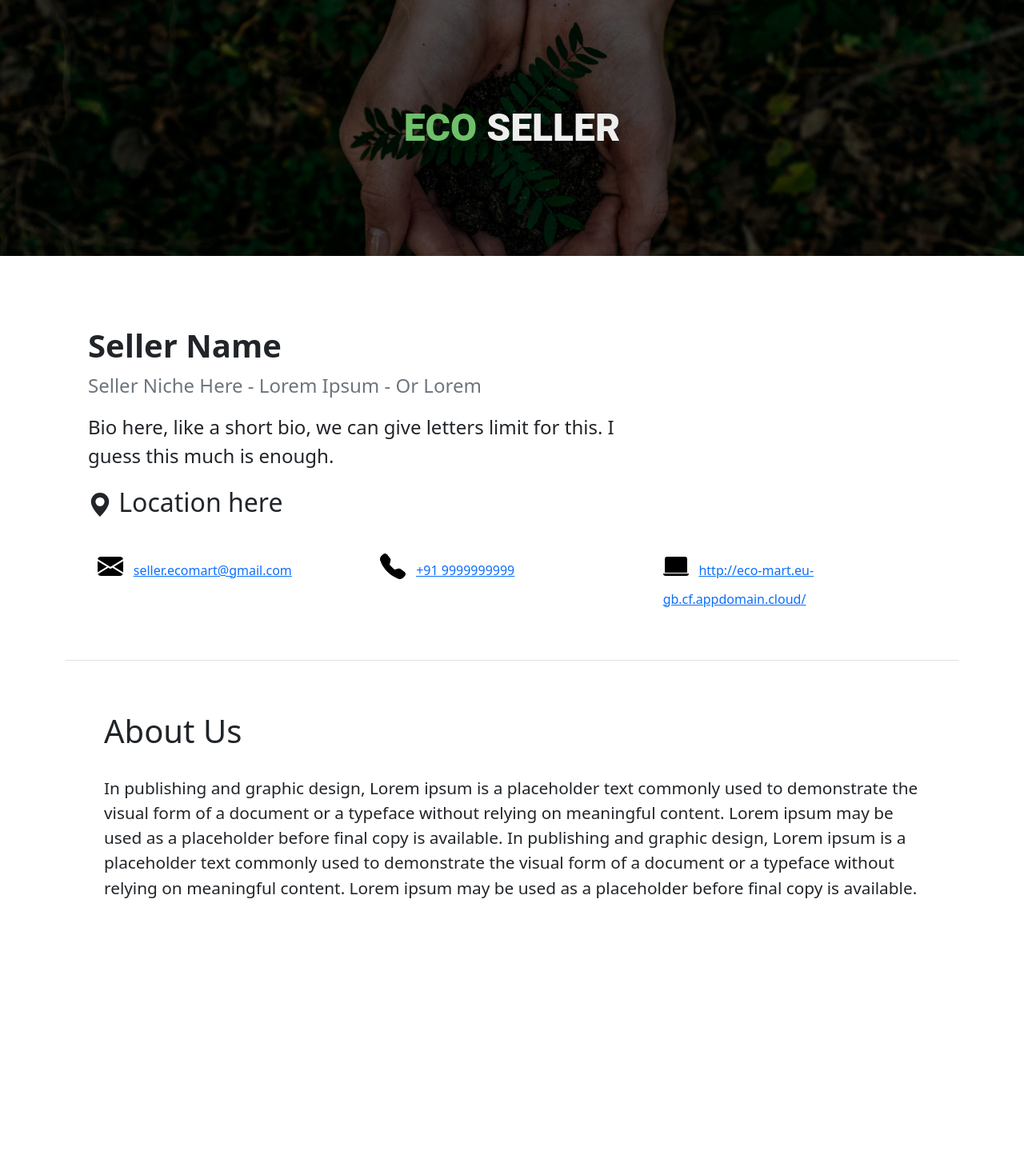
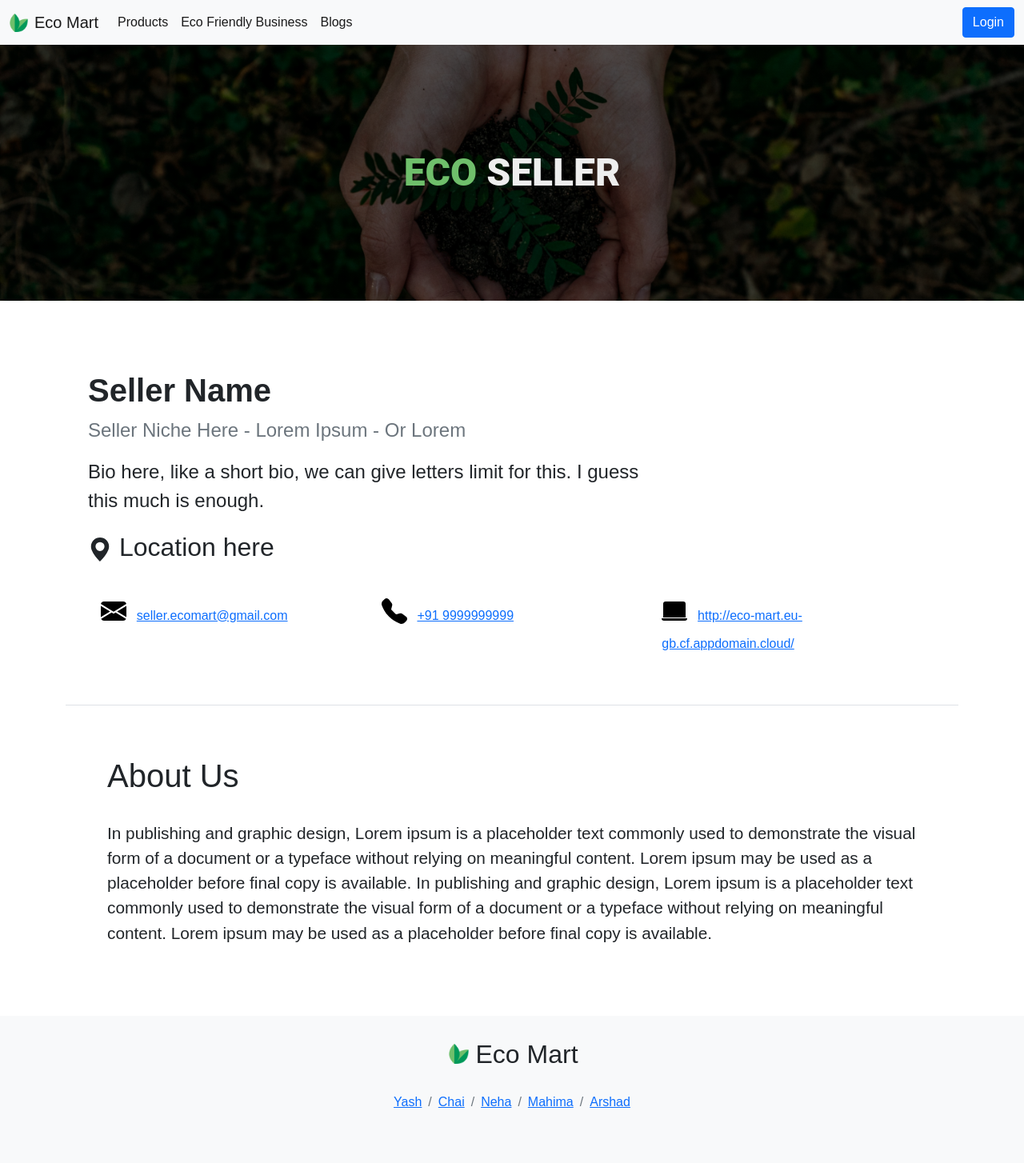
Before and after one commit to YashKandalkar/eco-mart, a Flask app: template templates/sellerprofile.html in a window 1280 px wide. Shown: the whole page at 80% size. Before the commit the page ends 1123 px from the top, so only its background shows below. Run offline with Flask 2, Linux system fonts and the light colour scheme; the template is opened without the code that fills it, so the values that code supplies are empty; parts of the project's set-up code (start-up, migrations or seed data) failed here and were passed over; some libraries are stand-ins or nearby versions.

Commit message:
feat: few changes

```diff
--- a/ecomart.py
+++ b/ecomart.py
@@ -82,6 +82,7 @@ def seller_details(emailId):
     user = current_user if current_user.is_authenticated else None
     product_detail = getSellerDetail(id)
     # TODO: add new attributes to the users db table, modify getSellerDetail function as per db, redirect user to seller_detail.html page
+    return render_template('sellerprofile.html')
 
 
 @app.route('/add_product', methods=['GET', 'POST'])
--- a/templates/base.html
+++ b/templates/base.html
@@ -250,14 +250,14 @@
             <li class="breadcrumb-item"><a href="#">Arshad</a></li>
           </ol>
           <br />
-          <div class="text-center">
+          <!-- <div class="text-center">
             Icons made by&nbsp;
             <a href="https://www.freepik.com" title="Freepik">Freepik</a>
             &nbsp;from&nbsp;
             <a href="https://www.flaticon.com/" title="Flaticon"
               >www.flaticon.com</a
             >
-          </div>
+          </div> -->
         </div>
       </div>
     </footer>
--- a/templates/product.html
+++ b/templates/product.html
@@ -53,7 +53,7 @@
             >{{product[4]}}</span
           >
         </h5>
-        <!-- to do: fetch supplier's name -->
+
         <p class="text-muted">
           Sold by
           <a href="/seller/{{seller[1]}}">{{seller[3]}} {{seller[4]}}</a>
--- a/templates/sellerprofile.html
+++ b/templates/sellerprofile.html
@@ -2,22 +2,60 @@
 1. ADD NAVBAR AND FOOTER
 2. ADD BACKEND
 3. FONT SIZE CORRECTIONS IF NECESSARY-->
+{% extends "base.html" %} {% block title %}Profile {% endblock %}
+<!-- loginForm -->
+{% block loginForm %}
+<!-- if  -->
+{% if current_user.firstname %}
+<li class="nav-item dropdown d-flex">
+  <a
+    class="nav-link dropdown-toggle"
+    href="#"
+    id="navbarDropdown"
+    role="button"
+    data-bs-toggle="dropdown"
+    aria-expanded="false"
+  >
+    Welcome,&nbsp;{{current_user.firstname}}
+  </a>
+  <ul class="dropdown-menu" aria-labelledby="navbarDropdown">
+    <li><a class="dropdown-item" href="/dashboard">Dashboard</a></li>
+    <li>
+      <hr class="dropdown-divider" />
+    </li>
+    {% if current_user.category == 'buyer' %}
+    <li>
+      <a class="dropdown-item" href="/cart">My cart</a>
+    </li>
+    {% endif %}
+    <li>
+      <a class="dropdown-item" href="/logout">Logout</a>
+    </li>
+  </ul>
+</li>
+{% else %}
+<form class="d-flex" action="/login">
+  <button class="btn btn-primary" type="submit">Login</button>
+</form>
+{% endif %}
+<!-- end loginForm -->
+{% endblock %}
 
-<!DOCTYPE html>
+<!-- <!DOCTYPE html>
 <html lang="en">
 <head>
 <meta charset="UTF-8">
 <meta http-equiv="X-UA-Compatible" content="IE=edge">
 <meta name="viewport" content="width=device-width, initial-scale=1.0">
-<link rel="shortcut icon" href="../static/coca-leaves.png" type="image/x-icon">
+<link rel="shortcut icon" href="../static/coca-leaves.png" type="image/x-icon"> -->
 
 <!--Bootstrap and JS CDN-->
-<link href="https://cdn.jsdelivr.net/npm/bootstrap@5.0.2/dist/css/bootstrap.min.css" rel="stylesheet" integrity="sha384-EVSTQN3/azprG1Anm3QDgpJLIm9Nao0Yz1ztcQTwFspd3yD65VohhpuuCOmLASjC" crossorigin="anonymous">
+<!-- <link href="https://cdn.jsdelivr.net/npm/bootstrap@5.0.2/dist/css/bootstrap.min.css" rel="stylesheet" integrity="sha384-EVSTQN3/azprG1Anm3QDgpJLIm9Nao0Yz1ztcQTwFspd3yD65VohhpuuCOmLASjC" crossorigin="anonymous">
 <script src="https://cdn.jsdelivr.net/npm/bootstrap@5.0.2/dist/js/bootstrap.bundle.min.js" integrity="sha384-MrcW6ZMFYlzcLA8Nl+NtUVF0sA7MsXsP1UyJoMp4YLEuNSfAP+JcXn/tWtIaxVXM" crossorigin="anonymous"></script>
 <title>Seller | Eco-Mart</title>
 <link rel="canonical" href="https://getbootstrap.com/docs/5.0/examples/jumbotron/">
-<meta name="theme-color" content="#7952b3">
-
+<meta name="theme-color" content="#7952b3"> -->
+{% block content %}
 
 <style>
   .bd-placeholder-img {
@@ -65,7 +103,7 @@
   }
 </style>
 
-</head>
+<!-- </head> -->
 <body data-new-gr-c-s-check-loaded="14.1024.0" data-gr-ext-installed="">
   <div class="p-0 m-0 cover">
     <h1 id="big-heading" style="color: #eee; font-size: 3rem">
@@ -77,62 +115,108 @@
       <div class="p-3">
         <div class="container-fluid py-5">
           <h1 class="display-6 fw-bold">Seller Name</h1>
-        <p class="col-md-8 fs-4 text-muted">Seller Niche Here - Lorem Ipsum - Or Lorem</p>
-        <p class="col-md-8 fs-4">Bio here, like a short bio, we can give letters limit for this. I guess this much is enough.</p>
+          <p class="col-md-8 fs-4 text-muted">
+            Seller Niche Here - Lorem Ipsum - Or Lorem
+          </p>
+          <p class="col-md-8 fs-4">
+            Bio here, like a short bio, we can give letters limit for this. I
+            guess this much is enough.
+          </p>
           <!-- <button class="btn btn-primary btn-lg" type="button">Example button</button> -->
           <div class="fs-2 mb-3">
-            <svg xmlns="http://www.w3.org/2000/svg" width="30" height="30" fill="currentColor" class="bi bi-geo-alt-fill" viewBox="0 0 16 16">
-            <path d="M8 16s6-5.686 6-10A6 6 0 0 0 2 6c0 4.314 6 10 6 10zm0-7a3 3 0 1 1 0-6 3 3 0 0 1 0 6z"></path>
+            <svg
+              xmlns="http://www.w3.org/2000/svg"
+              width="30"
+              height="30"
+              fill="currentColor"
+              class="bi bi-geo-alt-fill"
+              viewBox="0 0 16 16"
+            >
+              <path
+                d="M8 16s6-5.686 6-10A6 6 0 0 0 2 6c0 4.314 6 10 6 10zm0-7a3 3 0 1 1 0-6 3 3 0 0 1 0 6z"
+              ></path>
             </svg>
             Location here
-          </div><br>
+          </div>
+          <br />
           <div class="container">
             <div class="row">
               <div class="col-lg-4 col-md-4 col-sm-12 col-xs-12">
                 <a href="mailto: kchatsemo@gmail.com">
-                        <svg xmlns="http://www.w3.org/2000/svg" width="2em" height="2em" class="bi bi-envelope-fill" viewBox="0 0 16 16" style="margin: 0 0.8em 0.8em 0;">
-                        <path d="M.05 3.555A2 2 0 0 1 2 2h12a2 2 0 0 1 1.95 1.555L8 8.414.05 3.555zM0 4.697v7.104l5.803-3.558L0 4.697zM6.761 8.83l-6.57 4.027A2 2 0 0 0 2 14h12a2 2 0 0 0 1.808-1.144l-6.57-4.027L8 9.586l-1.239-.757zm3.436-.586L16 11.801V4.697l-5.803 3.546z"></path>
-                        </svg>seller.ecomart@gmail.com
+                  <svg
+                    xmlns="http://www.w3.org/2000/svg"
+                    width="2em"
+                    height="2em"
+                    class="bi bi-envelope-fill"
+                    viewBox="0 0 16 16"
+                    style="margin: 0 0.8em 0.8em 0"
+                  >
+                    <path
+                      d="M.05 3.555A2 2 0 0 1 2 2h12a2 2 0 0 1 1.95 1.555L8 8.414.05 3.555zM0 4.697v7.104l5.803-3.558L0 4.697zM6.761 8.83l-6.57 4.027A2 2 0 0 0 2 14h12a2 2 0 0 0 1.808-1.144l-6.57-4.027L8 9.586l-1.239-.757zm3.436-.586L16 11.801V4.697l-5.803 3.546z"
+                    ></path></svg
+                  >seller.ecomart@gmail.com
                 </a>
-                </div><br>
+              </div>
+              <br />
               <div class="col-lg-4 col-md-4 col-sm-12 col-xs-12">
                 <a href="tel: 917666440506">
-                        <svg xmlns="http://www.w3.org/2000/svg" width="2em" height="2em" class="bi bi-envelope-fill" viewBox="0 0 16 16" style="margin: 0 0.8em 0.8em 0;">
-                        <path fill-rule="evenodd" d="M1.885.511a1.745 1.745 0 0 1 2.61.163L6.29 2.98c.329.423.445.974.315 1.494l-.547 2.19a.678.678 0 0 0 .178.643l2.457 2.457a.678.678 0 0 0 .644.178l2.189-.547a1.745 1.745 0 0 1 1.494.315l2.306 1.794c.829.645.905 1.87.163 2.611l-1.034 1.034c-.74.74-1.846 1.065-2.877.702a18.634 18.634 0 0 1-7.01-4.42 18.634 18.634 0 0 1-4.42-7.009c-.362-1.03-.037-2.137.703-2.877L1.885.511z"></path>
-                        </svg>+91 9999999999
+                  <svg
+                    xmlns="http://www.w3.org/2000/svg"
+                    width="2em"
+                    height="2em"
+                    class="bi bi-envelope-fill"
+                    viewBox="0 0 16 16"
+                    style="margin: 0 0.8em 0.8em 0"
+                  >
+                    <path
+                      fill-rule="evenodd"
+                      d="M1.885.511a1.745 1.745 0 0 1 2.61.163L6.29 2.98c.329.423.445.974.315 1.494l-.547 2.19a.678.678 0 0 0 .178.643l2.457 2.457a.678.678 0 0 0 .644.178l2.189-.547a1.745 1.745 0 0 1 1.494.315l2.306 1.794c.829.645.905 1.87.163 2.611l-1.034 1.034c-.74.74-1.846 1.065-2.877.702a18.634 18.634 0 0 1-7.01-4.42 18.634 18.634 0 0 1-4.42-7.009c-.362-1.03-.037-2.137.703-2.877L1.885.511z"
+                    ></path></svg
+                  >+91 9999999999
                 </a>
-                </div><br>
+              </div>
+              <br />
               <div class="col-lg-4 col-md-4 col-sm-12 col-xs-12">
                 <a href="http://eco-mart.eu-gb.cf.appdomain.cloud/">
-                        <svg xmlns="http://www.w3.org/2000/svg" width="2em" height="2em" class="bi bi-envelope-fill" viewBox="0 0 16 16" style="margin: 0 0.8em 0.8em 0;">
-                        <path d="M2.5 2A1.5 1.5 0 0 0 1 3.5V12h14V3.5A1.5 1.5 0 0 0 13.5 2h-11zM0 12.5h16a1.5 1.5 0 0 1-1.5 1.5h-13A1.5 1.5 0 0 1 0 12.5z"/>
-                        </svg>http://eco-mart.eu-gb.cf.appdomain.cloud/
+                  <svg
+                    xmlns="http://www.w3.org/2000/svg"
+                    width="2em"
+                    height="2em"
+                    class="bi bi-envelope-fill"
+                    viewBox="0 0 16 16"
+                    style="margin: 0 0.8em 0.8em 0"
+                  >
+                    <path
+                      d="M2.5 2A1.5 1.5 0 0 0 1 3.5V12h14V3.5A1.5 1.5 0 0 0 13.5 2h-11zM0 12.5h16a1.5 1.5 0 0 1-1.5 1.5h-13A1.5 1.5 0 0 1 0 12.5z"
+                    /></svg
+                  >http://eco-mart.eu-gb.cf.appdomain.cloud/
                 </a>
-                </div>
-
-            </div>
-
               </div>
             </div>
           </div>
-    <footer class="pt-3 mt-7 border-top">
-      </footer>
+        </div>
+      </div>
+      <footer class="pt-3 mt-7 border-top"></footer>
       <div class="row">
-      <div class="col-md-12 ">
-        <div class=" p-5 rounded-3">
-        <h1>About Us</h1><br>
-        <p style="font-size: 1.3em;">
-            In publishing and graphic design, Lorem ipsum is a placeholder text commonly used to demonstrate the visual form of a document or a typeface without relying on meaningful content.
-            Lorem ipsum may be used as a placeholder before final copy is available.
-            In publishing and graphic design, Lorem ipsum is a placeholder text commonly used to demonstrate the visual form of a document or a typeface without relying on meaningful content.
-            Lorem ipsum may be used as a placeholder before final copy is available.
+        <div class="col-md-12">
+          <div class="p-5 rounded-3">
+            <h1>About Us</h1>
+            <br />
+            <p style="font-size: 1.3em">
+              In publishing and graphic design, Lorem ipsum is a placeholder
+              text commonly used to demonstrate the visual form of a document or
+              a typeface without relying on meaningful content. Lorem ipsum may
+              be used as a placeholder before final copy is available. In
+              publishing and graphic design, Lorem ipsum is a placeholder text
+              commonly used to demonstrate the visual form of a document or a
+              typeface without relying on meaningful content. Lorem ipsum may be
+              used as a placeholder before final copy is available.
             </p>
           </div>
         </div>
       </div>
     </div>
   </main>
-
-
 </body>
-</html>
+{% endblock %}
+<!-- </html> -->
```
Also changed, not shown: templates/index.html (+3 -8 lines). Lines whose indentation alone changed are shown as unchanged.
